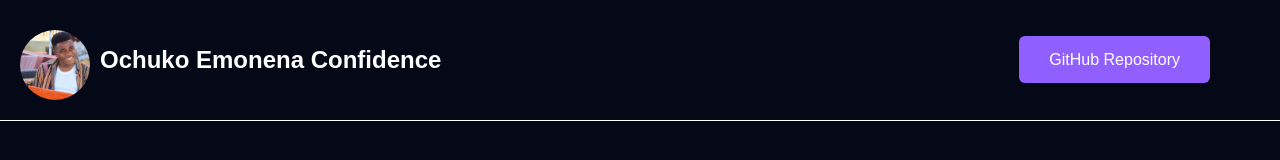
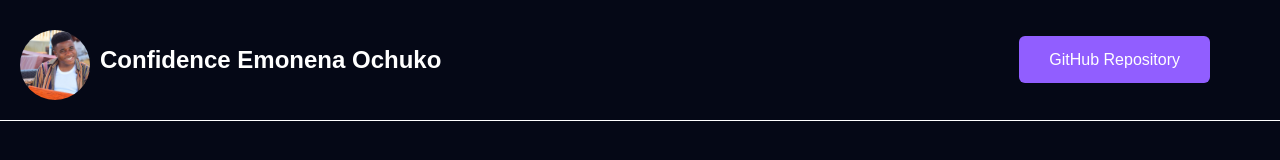
Before and after one commit to Clinzho1996/hngx-stageone, a plain HTML site: page index.html in a window 1280 px wide. Shown: the top 160 px of the page. Drawn offline with Linux system fonts and the light colour scheme.

Commit message:
name correction

```diff
--- a/index.html
+++ b/index.html
@@ -5,7 +5,7 @@
     <meta name="viewport" content="width=device-width, initial-scale=1.0" />
     <title>HNGx | Stage One task</title>
     <meta name="description" content="HNG Internship task stage one" />
-    <meta name="author" content="Ochuko Emonena Confidence" />
+    <meta name="author" content="Confidence Emonena Ochuko" />
     <link rel="stylesheet" href="styles.css" />
   </head>
   <body>
@@ -13,10 +13,10 @@
       <div class="left">
         <img
           src="./images/profile.jpeg"
-          alt="Ochuko Emonena Confidence"
+          alt="Confidence Emonena Ochuko"
           data-testid="slackDisplayImage"
         />
-        <h1 data-testid="slackUserName">Ochuko Emonena Confidence</h1>
+        <h1 data-testid="slackUserName">Confidence Emonena Ochuko</h1>
       </div>
       <div class="right">
         <a
```
